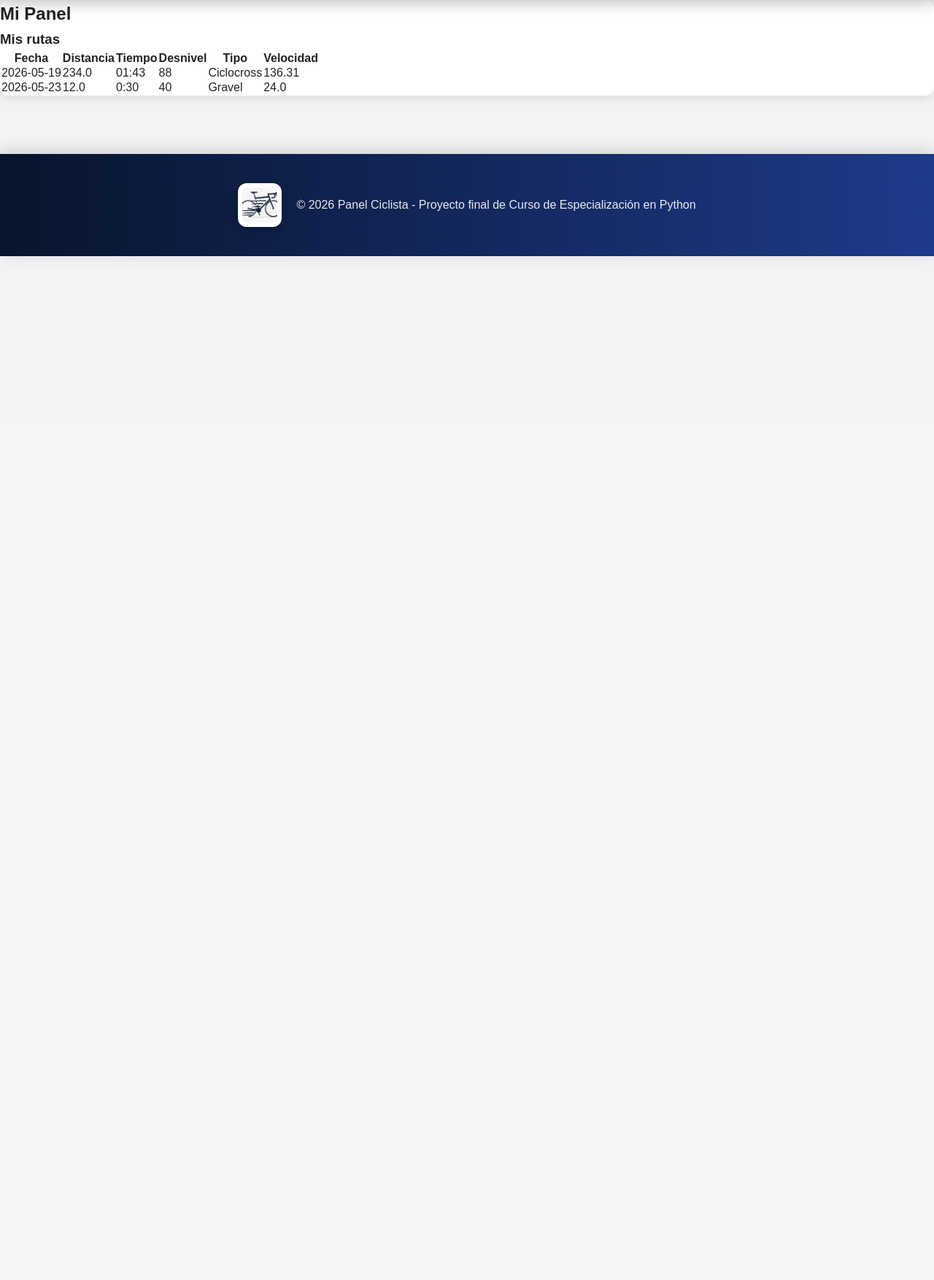
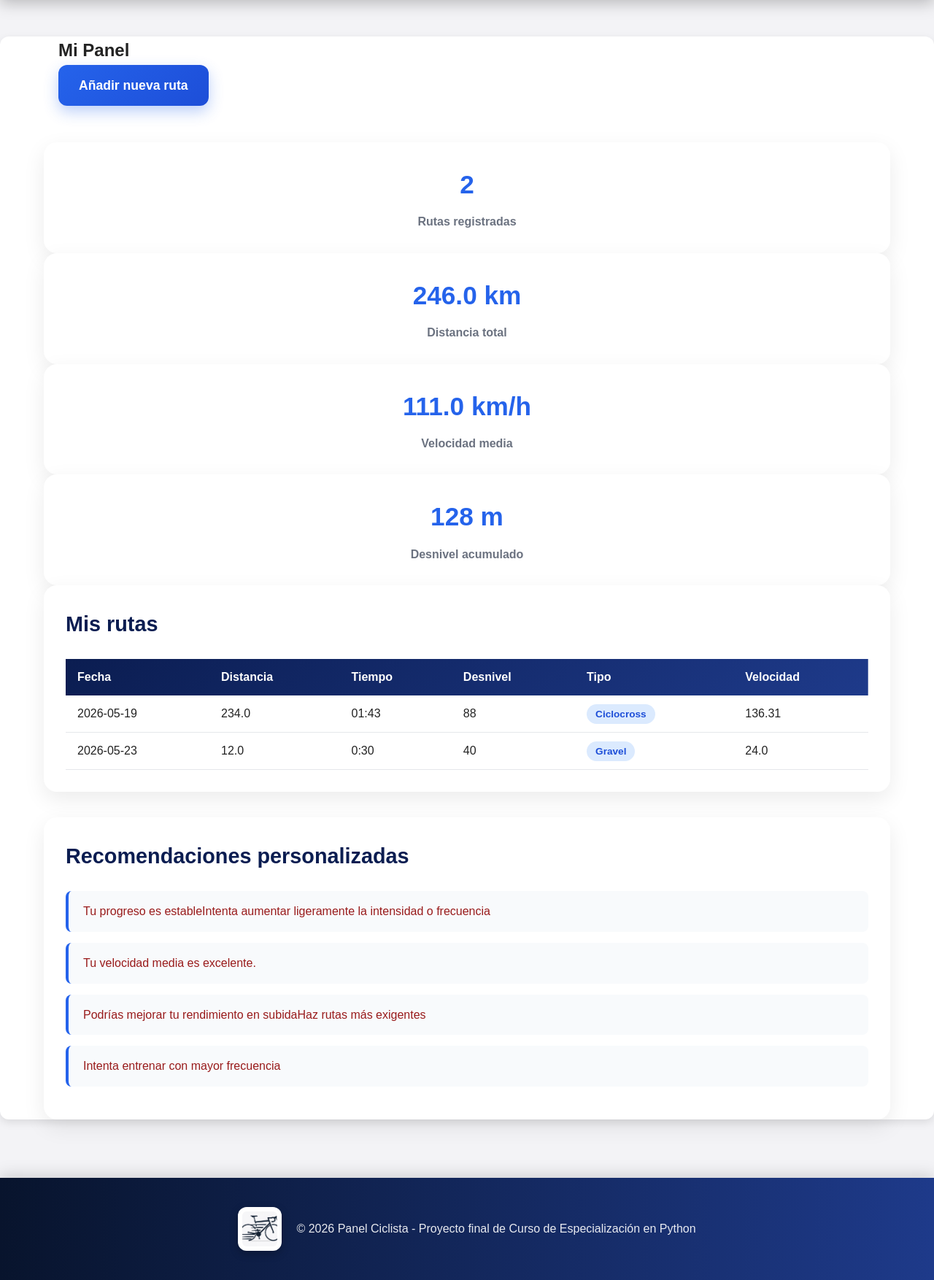
Before and after one commit to Thealex04/proyecto_final, a Flask app: page /dashboard in a window 1280 px wide. Shown: the part 219-1973 px from the top of the page at 73% size. Before the commit the page ends 572 px from the top, so only its background shows below. Run offline with Flask 3, Linux system fonts and the light colour scheme; a user stored in the database is signed in.

Commit message:
Avanzamos en rutas y arreglamos varios errores

```diff
--- a/static/css/style.css
+++ b/static/css/style.css
@@ -490,6 +490,173 @@ ul li {
     border-radius: 6px;
 }
 
+/* Dashboard */
+
+.dashboard-container {
+    max-width: 1200px;
+    margin: 50px auto;
+    padding: 0 20px;
+}
+
+.dashboard-header {
+    display: flex;
+    justify-content: space-between;
+    align-items: center;
+    margin-bottom: 40px;
+    gap: 20px;
+    flex-wrap: wrap;
+}
+
+.dashboard-header h1 {
+    font-size: 2.5rem;
+    color: #0b1d51;
+    font-weight: 800;
+    margin: 0;
+}
+
+
+/* Botones */
+.btn {
+    display: inline-block;
+    padding: 14px 28px;
+    border-radius: 12px;
+    text-decoration: none;
+    font-weight: 700;
+    transition: 0.3s;
+}
+
+.btn-primary {
+    background: linear-gradient(135deg,#2563eb, #1d4ed8);
+    color: white;
+    box-shadow: 0 8px 20px rgba(37, 99, 235, 0.3);
+}
+
+.btn-primary:hover {
+    transform: translateY(-2px);
+    box-shadow: 0 12px 25px rgba(37, 99, 235, 0.4);
+}
+
+/* Tarjetas de estadísticas */
+
+.starts-grid {
+    display: grid;
+    grid-template-columns: repeat(auto-fit, minmax(220px, 1fr));
+    gap: 25px;
+    margin-bottom: 40px;
+}
+
+.stat-card {
+    background: white;
+    padding: 30px 20px;
+    border-radius: 18px;
+    box-shadow: 0 10px 30px rgba(0,0,0,0.08);
+    text-align: center;
+    transition: 0.3s;
+}
+
+.stat-card:hover {
+    transform: translateY(-5px);
+}
+
+.stat-card h3 {
+    font-size: 2.2rem;
+    color: #2563eb;
+    margin-bottom: 10px;
+    font-weight: 800;
+}
+
+.stat-card p {
+    color:  #6b7280;
+    font-weight: 600;
+    margin: 0;
+}
+
+
+/* Tarjetas generales */
+
+.dashboard-card {
+    background: white;
+    padding: 30px;
+    border-radius: 18px;
+    box-shadow: 0 10px 30px rgba(0,0,0,0.08);
+    margin-bottom: 35px;
+}
+
+
+.dashboard-card h2 {
+    margin-top: 0;
+    margin-bottom: 25px;
+    color: #0b1d51;
+    font-size: 1.8rem;
+}
+
+/*Tabla de rutas */
+
+.table-responsive {
+    overflow-x: auto;
+}
+
+.rutas-table{
+    width: 100%;
+    border-collapse: collapse;
+}
+
+.rutas-table thead {
+    background: linear-gradient(135deg, #0b1d51, #1e3a8a);
+    color: white;
+}
+
+.rutas-table th {
+    padding: 16px;
+    text-align: left;
+    font-weight: 700;
+}
+
+.rutas-table td {
+    padding: 16px;
+    border-bottom: 1px solid #e5e7eb;
+}
+
+.rutas-table tbody tr:hover {
+    background: #f8fafc;
+}
+
+.badge {
+    background: #dbeafe;
+    color: #1d4ed8;
+    padding: 6px 12px;
+    border-radius: 999px;
+    font-size: 0.85rem;
+    font-weight: 700;
+}
+
+/* Recomendaciones */
+
+.recommendations-list {
+    list-style: none;
+    padding: 0;
+    margin: 0;
+}
+
+.recommendations-list li {
+    background: #f8fafc;
+    border-left: 4px solid #2563eb;
+    padding: 15px 20px;
+    margin-bottom: 15px;
+    border-radius: 8px;
+    font-weight: 500;
+}
+
+/* Mensaje vacio */
+
+.empty-message {
+    color: #6b7280;
+    font-style: italic;
+    text-align: center;
+    padding: 30px;
+}
+
+
 /* Footer */
 
 footer {
--- a/templates/dashboard.html
+++ b/templates/dashboard.html
@@ -2,20 +2,42 @@
 
 {% block content %}
 
-<div class="dashboard-container">
+<section class="dashboard-container">
+    <div class="dashboard-container">
+        <h1> Mi Panel</h1>
+        <a href="{{ url_for('nueva_ruta')}}" class="btn btn-primary">
+             Añadir nueva ruta
+        </a>
+    </div>
 
-    <h2> Mi Panel</h2>
+    <div class="stats-grid">
+        <div class="stat-card">
+            <h3>{{ rutas | length }}</h3>
+            <p>Rutas registradas</p>
+        </div>
 
-    {% if rutas|length == 0 %}
-        <p>Aún no has registrado ninguna ruta. </p>
-        <a href="{{ url_for('nueva_ruta')}}" class="btn btn-primary">
-            Añadir mi primera ruta
-        </a>
-    {% else %}
+        <div class="stat-card">
+            <h3>{{ estadisticas_rutas.distancia_total|round(1) if estadisticas_rutas else 0 }} km</h3>
+            <p>Distancia total</p>
+        </div>
 
-        <h3>Mis rutas</h3>
+        <div class="stat-card">
+            <h3>{{ estadisticas_rutas.velocidad_media|round(1) if estadisticas_rutas else 0 }} km/h</h3>
+            <p>Velocidad media</p>
+        </div>
 
-        <table class="tabla-rutas">
+        <div class="stat-card">
+            <h3>{{ estadisticas_rutas.desnivel_total|int if estadisticas_rutas else 0 }} m</h3>
+            <p>Desnivel acumulado</p>
+        </div>
+    </div>
+
+    <div class="dashboard-card">
+        <h2>Mis rutas</h2>
+
+        {% if rutas %}
+        <div class="table-responsive">
+            <table class="rutas-table">
             <thead>
                 <tr>
                     <th>Fecha</th>
@@ -33,14 +55,32 @@
                     <td>{{ ruta.distancia }}</td>
                     <td>{{ ruta.tiempo }}</td>
                     <td>{{ ruta.desnivel }}</td>
-                    <td>{{ ruta.tipo }}</td>
+                    <td>
+                        <span class="badge">{{ruta.tipo }}</span>
+                    </td>
                     <td>{{ ruta.velocidad|round(2) }}</td>
                 </tr>
                 {% endfor %}
             </tbody>
         </table>
+        </div>
+        {% else %}
+        <p class="empty-message">
+            Todavía no has registrado ninguna ruta
+        </p>
+        {% endif %}
+    </div>
 
+    {% if recomendaciones %}
+    <div class="dashboard-card">
+        <h2>Recomendaciones personalizadas</h2>
+        <ul class="recommendations-list">
+            {% for recomendacion in recomendaciones %}
+            <li>{{ recomendacion }}</li>
+            {% endfor %}
+        </ul>
+    </div>
     {% endif %}
-</div>
-
+    </div>
+</section>
 {% endblock %}
--- a/templates/index.html
+++ b/templates/index.html
@@ -12,7 +12,7 @@
 
         <div class="hero-buttons">
             {% if current_user.is_authenticated %}
-                <a href="{{ url_for('dashboard')}}" class="btn-btn-primary">
+                <a href="{{ url_for('dashboard')}}" class="btn btn-primary">
                     Ir a mi panel
                 </a>
             {% else %}
```
Also changed, not shown: templates/competiciones.html (+29 -13 lines), templates/login.html (+10 -7 lines), templates/registro.html (+4 -4 lines), database/ciclismo.db.
